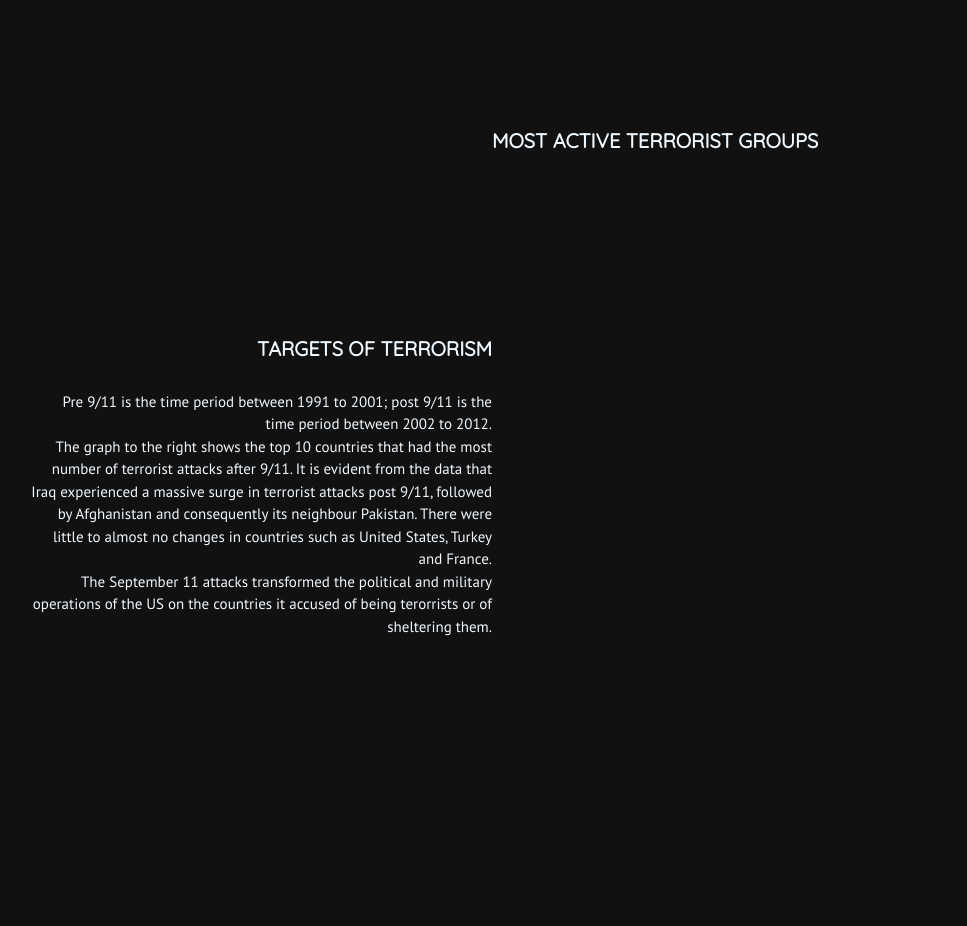
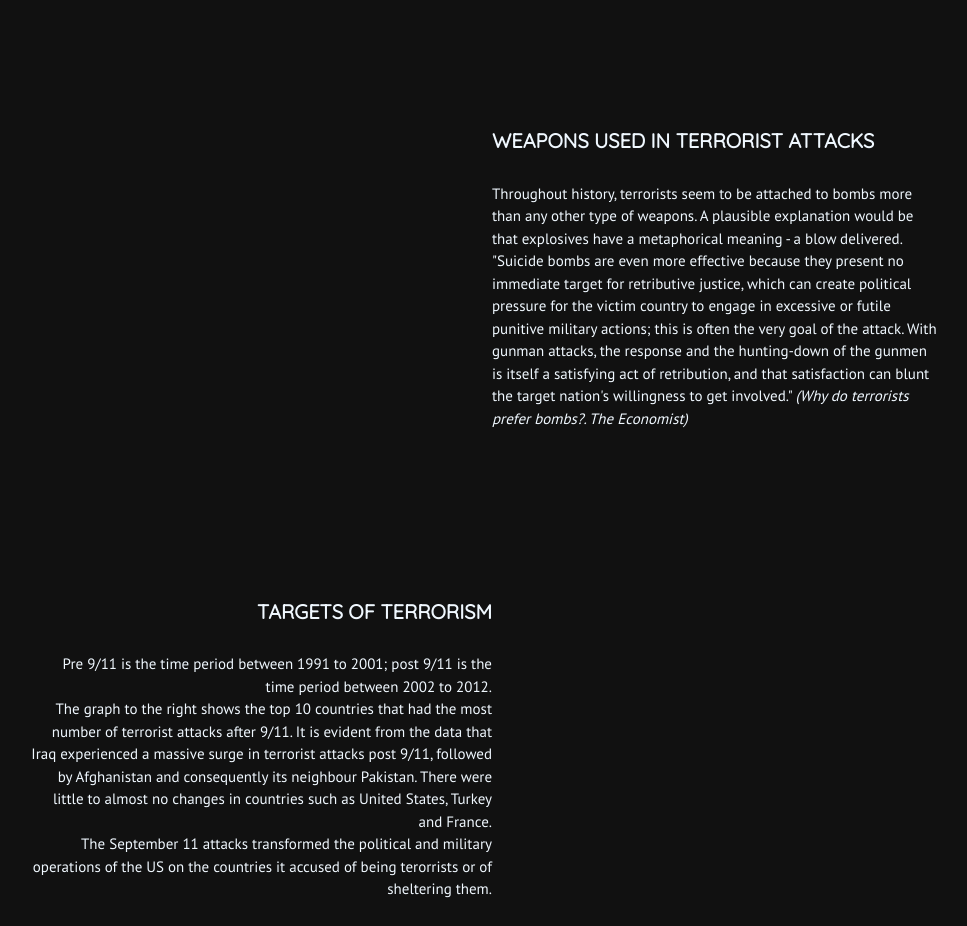
Before and after one commit to nateruze/data_viz_global_terrorism, a plain HTML site: page index.html in a window 1280 px wide. Shown: the part 2060-2986 px from the top of the page, without its empty margins (148-1115 px from the left). Before the commit the page ends 2783 px from the top, so only its background shows below. Drawn offline with Linux system fonts and the light colour scheme; a script that the page names is missing.

Commit message:
Update index.html

```diff
--- a/index.html
+++ b/index.html
@@ -148,8 +148,14 @@
 </script>
             </div>
             <div class="col-two-style1">
-                <h4>Most Active Terrorist Groups</h4>
-                <p></p>
+                <h4>Weapons Used in Terrorist Attacks</h4>
+                <p>Throughout history, terrorists seem to be attached to bombs more than any other type of weapons. A plausible explanation would be that
+                    explosives have a metaphorical meaning - a blow delivered. "Suicide bombs are even more effective because they present no immediate
+                    target for retributive justice, which can create political pressure for the victim country to engage in excessive or futile punitive
+                    military actions; this is often the very goal of the attack. With gunman attacks, the response and the hunting-down of the gunmen
+                    is itself a satisfying act of retribution, and that satisfaction can blunt the target nation's willingness to get involved." <i>(Why do
+                    terrorists prefer bombs?. The Economist)</i>
+                </p>
             </div>
 
         </div>
```
